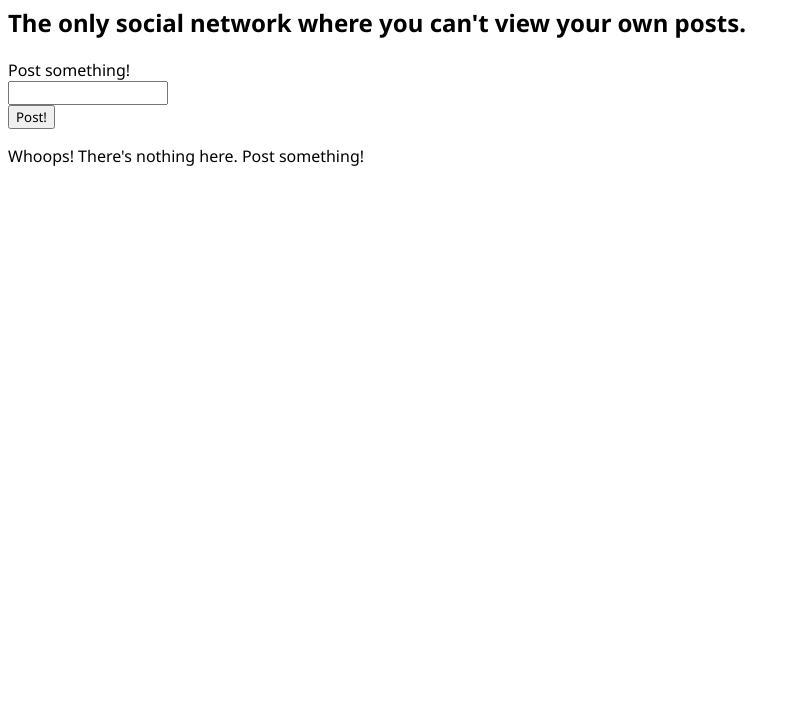
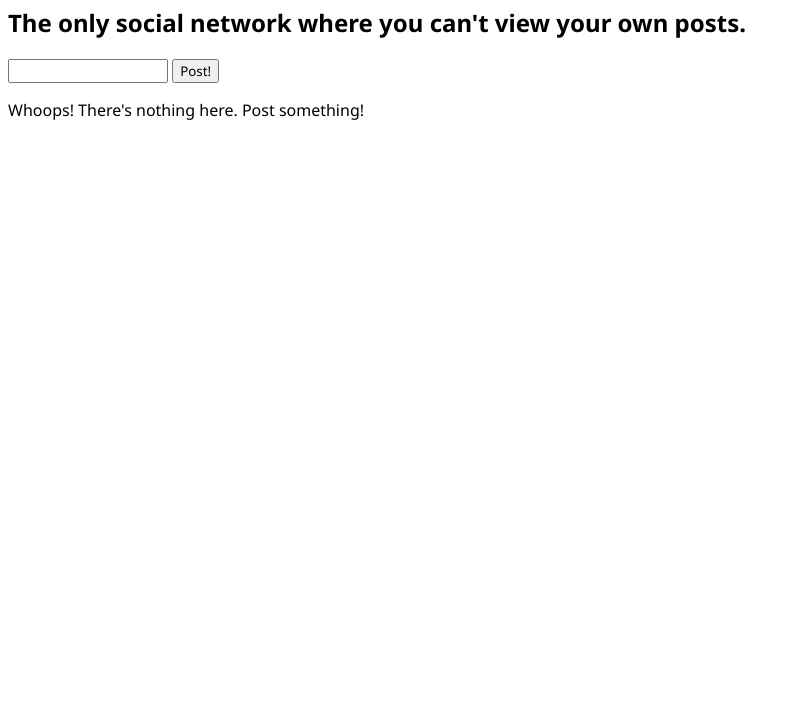
Before and after one commit to wish13yt/noBody, a plain HTML site: page index.html in a window 1280 px wide. Shown: the part 80-800 px from the top of the page, without its empty margins (0-800 px from the left). Drawn offline with Linux system fonts and the light colour scheme.

Commit message:
make it 4: its getting old modified:   index.html

```diff
--- a/index.html
+++ b/index.html
@@ -19,8 +19,7 @@
         <h2>The only social network where you can't view your own posts.</h2>
     </header>
     <form onsubmit="redirect(); return false;">
-        <label for="post">Post something!</label><br>
-        <input type="text" id="post" name="post"><br>
+        <input type="text" id="post" name="post">
         <input type="submit" value="Post!">
     </form>
     <div id="posts">
```
